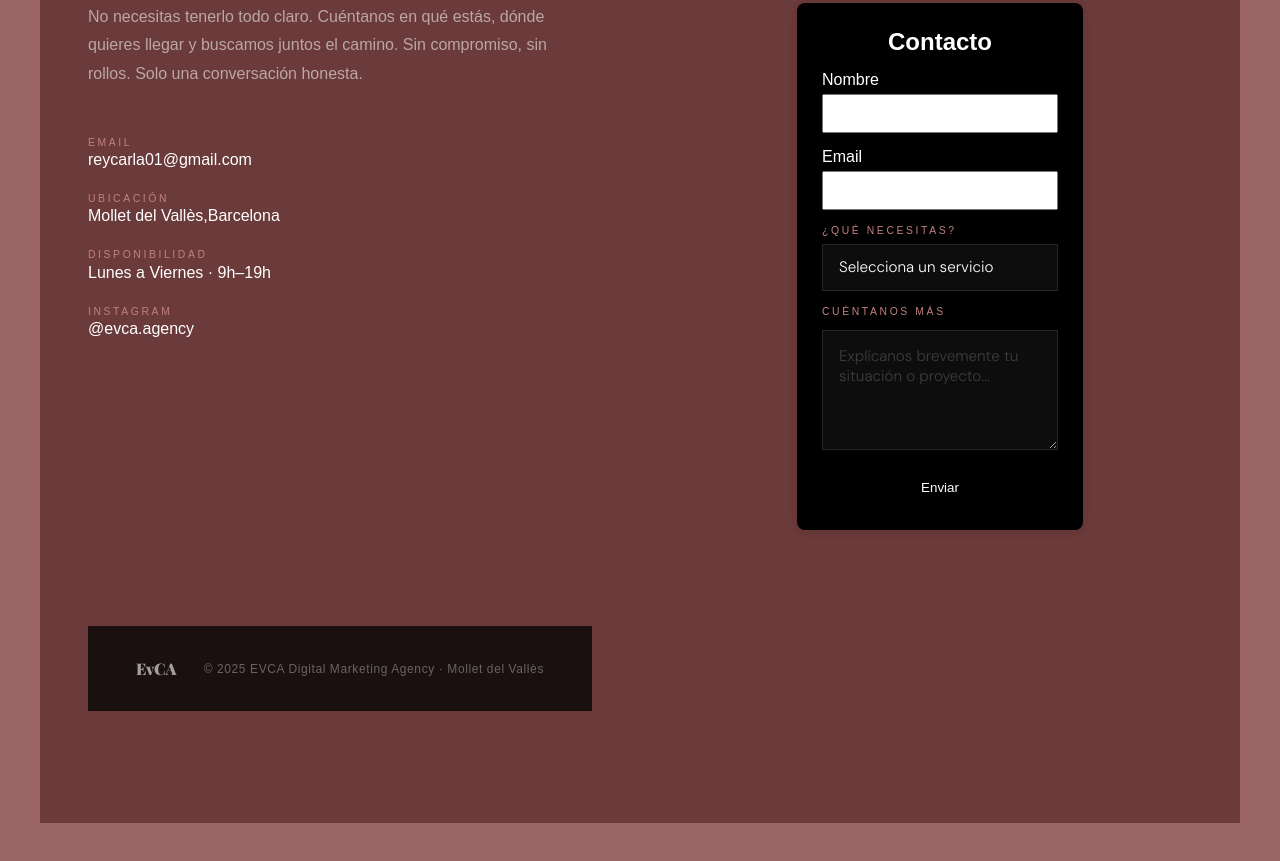
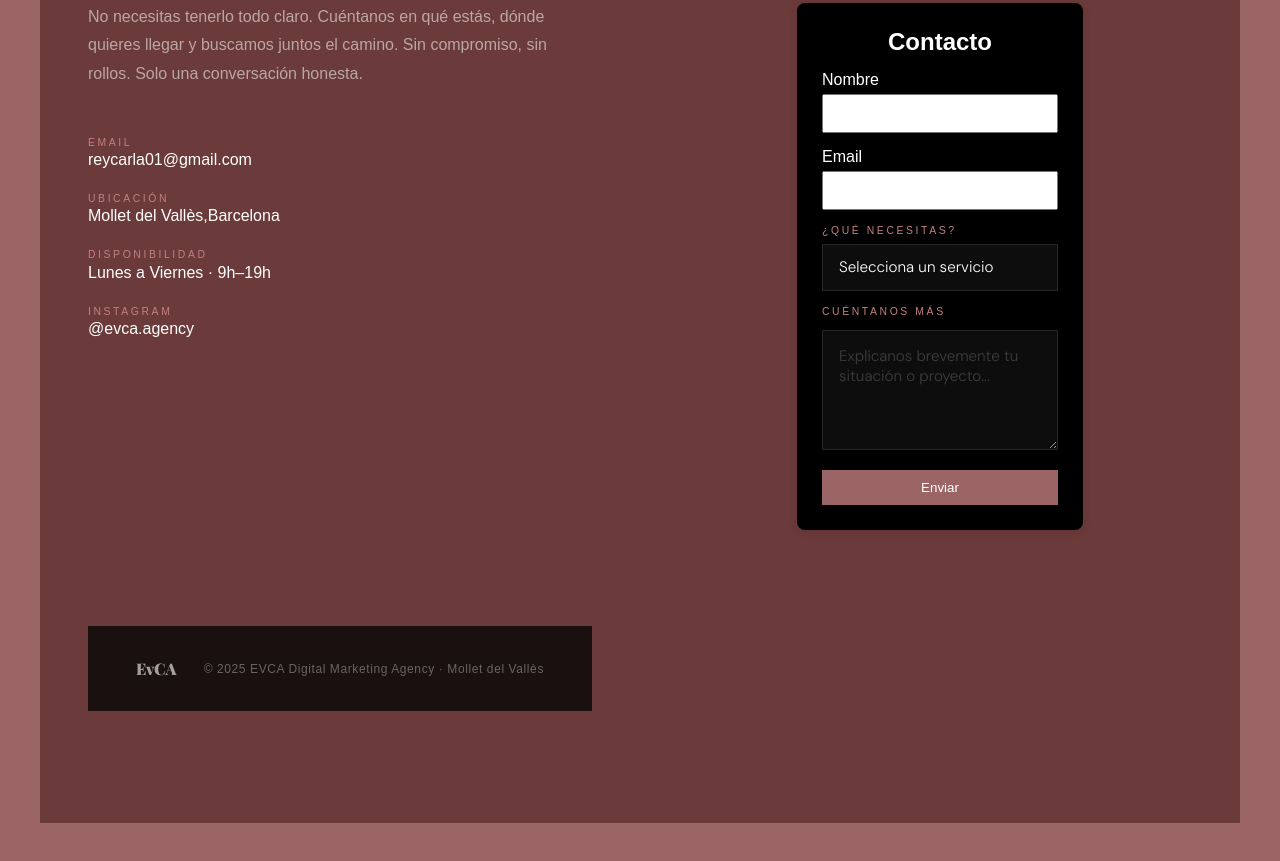
Before and after one commit to reycarla93/evca-web, a plain HTML site: page index.html in a window 1280 px wide. Shown: the part 4710-5571 px from the top of the page. Drawn offline with nearby package versions, Linux system fonts and the light colour scheme; a web font is replaced by a local one.

Commit message:
Update index.html

```diff
--- a/index.html
+++ b/index.html
@@ -951,7 +951,7 @@
       margin-top: 5px;
     }
     button {
-      background-color: #000;
+      background-color: #9C6565;
       color: #fff;
       border: none;
       cursor: pointer;
```
